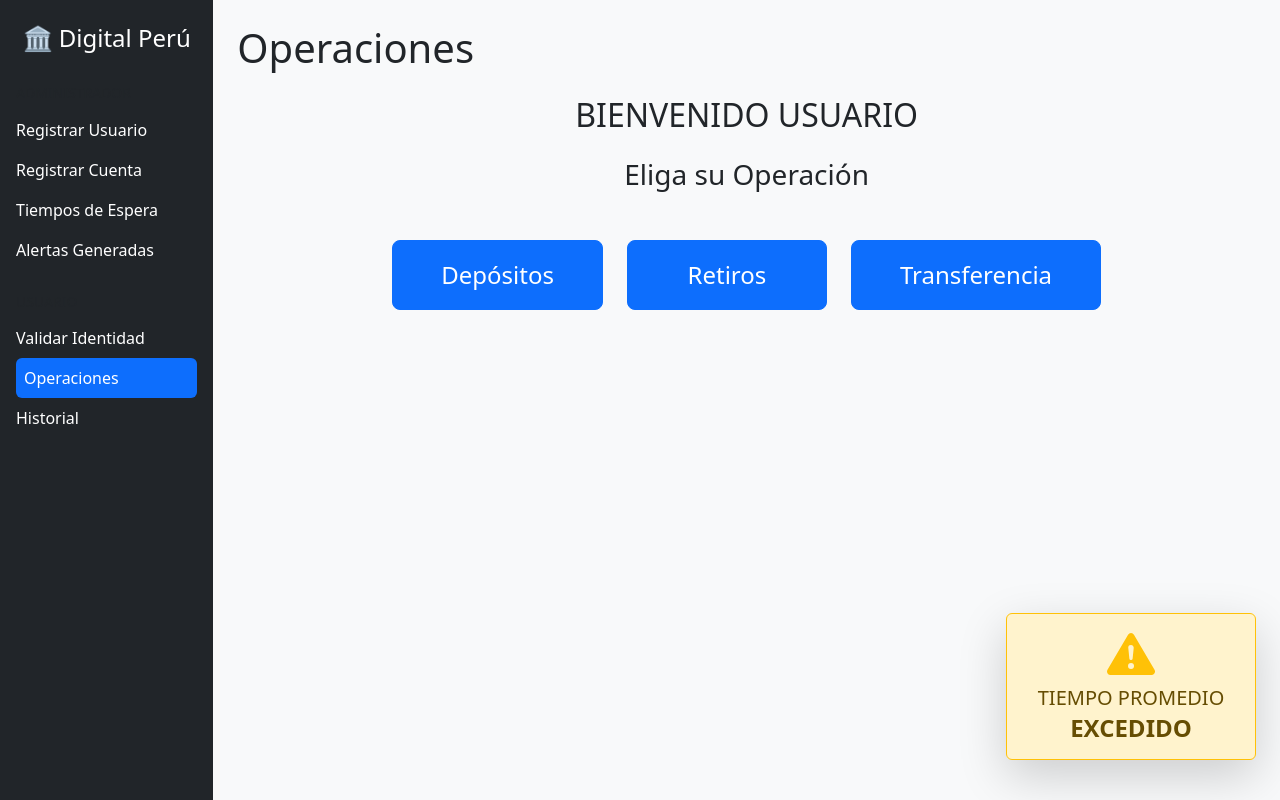
After one commit to chaufalover/herramientas-de-desarrollo, a Python web app: template plataforma/java-spring/digitalperu/src/main/resources/templates/admin/operaciones.html in a window 1280 px wide. The commit adds this page. Run offline with Jinja, Linux system fonts and the light colour scheme; the template is opened without the code that fills it, so the values that code supplies are empty.

Commit message:
Agregue paginas restantes para el usuario

```diff
--- a/plataforma/java-spring/digitalperu/src/main/resources/templates/admin/alertas-generadas.html
+++ b/plataforma/java-spring/digitalperu/src/main/resources/templates/admin/alertas-generadas.html
@@ -18,14 +18,15 @@
                 <div class="px-3">
                     <div class="mb-4">
                         <h6 class="text-uppercase text-muted small">Administrador</h6>
-                        <a href="registro-usuario.html" class="text-white text-decoration-none d-block py-2">Registrar Cliente</a>
+                        <a href="customer" class="text-white text-decoration-none d-block py-2">Registrar Usuario</a>
+                        <a href="account" class="text-white text-decoration-none d-block py-2">Registrar Cuenta</a>
                         <a href="tiempos-espera.html" class="text-white text-decoration-none d-block py-2">Tiempos de Espera</a>
                         <a href="alertas-generadas.html" class="text-white text-decoration-none d-block py-2 bg-primary rounded px-2">Alertas Generadas</a>
                     </div>
                     <div class="mb-4">
                         <h6 class="text-uppercase text-muted small">Usuario</h6>
                         <a href="#" class="text-white text-decoration-none d-block py-2">Validar Identidad</a>
-                        <a href="#" class="text-white text-decoration-none d-block py-2">Operaciones</a>
+                        <a href="operaciones.html" class="text-white text-decoration-none d-block py-2">Operaciones</a>
                         <a href="#" class="text-white text-decoration-none d-block py-2">Historial</a>
                     </div>
                 </div>
--- /dev/null
+++ b/plataforma/java-spring/digitalperu/src/main/resources/templates/admin/operaciones.html
@@ -0,0 +1,70 @@
+<!DOCTYPE html>
+<html lang="es">
+<head>
+    <meta charset="UTF-8">
+    <meta name="viewport" content="width=device-width, initial-scale=1.0">
+    <title>Operaciones - Digital Perú</title>
+    <link href="https://cdn.jsdelivr.net/npm/bootstrap@5.3.0/dist/css/bootstrap.min.css" rel="stylesheet">
+</head>
+<body class="bg-light">
+    <div class="container-fluid">
+        <div class="row">
+            <!-- Sidebar -->
+            <!-- Sidebar -->
+            <div class="col-md-2 bg-dark text-white min-vh-100 p-0">
+                <div class="text-center py-4">
+                    <h4>🏛️ Digital Perú</h4>
+                </div>
+                <div class="px-3">
+                    <div class="mb-4">
+                        <h6 class="text-uppercase text-muted small">Administrador</h6>
+                        <a href="customer" class="text-white text-decoration-none d-block py-2 ">Registrar Usuario</a>
+                        <a href="account" class="text-white text-decoration-none d-block py-2">Registrar Cuenta</a>
+                        <a href="tiempos-espera.html" class="text-white text-decoration-none d-block py-2">Tiempos de Espera</a>
+                        <a href="alertas-generadas.html" class="text-white text-decoration-none d-block py-2">Alertas Generadas</a>
+                    </div>
+                    <div class="mb-4">
+                        <h6 class="text-uppercase text-muted small">Usuario</h6>
+                        <a href="#" class="text-white text-decoration-none d-block py-2">Validar Identidad</a>
+                        <a href="operaciones.html" class="text-white text-decoration-none d-block py-2 bg-primary rounded px-2">Operaciones</a>
+                        <a href="#" class="text-white text-decoration-none d-block py-2">Historial</a>
+                    </div>
+                </div>
+            </div>
+
+            <!-- Main Content -->
+            <div class="col-md-10 py-4">
+                <div class="container">
+                    <h1 class="mb-4">Operaciones</h1>
+                    <h2 class="text-center mb-4">BIENVENIDO USUARIO</h2>
+                    <h3 class="text-center mb-5">Eliga su Operación</h3>
+
+                    <!-- Botones de Operaciones -->
+                    <div class="d-flex justify-content-center gap-4 mb-5">
+                        <button class="btn btn-primary btn-lg px-5 py-3 fs-4" style="min-width: 200px;">Depósitos</button>
+                        <button class="btn btn-primary btn-lg px-5 py-3 fs-4" style="min-width: 200px;">Retiros</button>
+                        <button class="btn btn-primary btn-lg px-5 py-3 fs-4" style="min-width: 200px;">Transferencia</button>
+                    </div>
+
+                    <!-- Alerta de Tiempo -->
+                    <div class="position-fixed bottom-0 end-0 p-4" style="z-index: 1000;">
+                        <div class="alert alert-warning border-warning shadow-lg d-flex align-items-center" role="alert" style="min-width: 250px;">
+                            <div class="text-center flex-grow-1">
+                                <div class="mb-2">
+                                    <svg xmlns="http://www.w3.org/2000/svg" width="48" height="48" fill="currentColor" class="bi bi-exclamation-triangle-fill text-warning" viewBox="0 0 16 16">
+                                        <path d="M8.982 1.566a1.13 1.13 0 0 0-1.96 0L.165 13.233c-.457.778.091 1.767.98 1.767h13.713c.889 0 1.438-.99.98-1.767L8.982 1.566zM8 5c.535 0 .954.462.9.995l-.35 3.507a.552.552 0 0 1-1.1 0L7.1 5.995A.905.905 0 0 1 8 5zm.002 6a1 1 0 1 1 0 2 1 1 0 0 1 0-2z"/>
+                                    </svg>
+                                </div>
+                                <h5 class="mb-1">TIEMPO PROMEDIO</h5>
+                                <h4 class="mb-0 fw-bold">EXCEDIDO</h4>
+                            </div>
+                        </div>
+                    </div>
+                </div>
+            </div>
+        </div>
+    </div>
+
+    <script src="https://cdn.jsdelivr.net/npm/bootstrap@5.3.0/dist/js/bootstrap.bundle.min.js"></script>
+</body>
+</html>
--- a/plataforma/java-spring/digitalperu/src/main/resources/templates/admin/tiempos-espera.html
+++ b/plataforma/java-spring/digitalperu/src/main/resources/templates/admin/tiempos-espera.html
@@ -11,6 +11,7 @@
     <div class="container-fluid">
         <div class="row">
             <!-- Sidebar -->
+            <!-- Sidebar -->
             <div class="col-md-2 bg-dark text-white min-vh-100 p-0">
                 <div class="text-center py-4">
                     <h4>🏛️ Digital Perú</h4>
@@ -18,14 +19,15 @@
                 <div class="px-3">
                     <div class="mb-4">
                         <h6 class="text-uppercase text-muted small">Administrador</h6>
-                        <a href="registro-usuario.html" class="text-white text-decoration-none d-block py-2">Registrar Cliente</a>
+                        <a href="customer" class="text-white text-decoration-none d-block py-2">Registrar Usuario</a>
+                        <a href="account" class="text-white text-decoration-none d-block py-2">Registrar Cuenta</a>
                         <a href="tiempos-espera.html" class="text-white text-decoration-none d-block py-2 bg-primary rounded px-2">Tiempos de Espera</a>
                         <a href="alertas-generadas.html" class="text-white text-decoration-none d-block py-2">Alertas Generadas</a>
                     </div>
                     <div class="mb-4">
                         <h6 class="text-uppercase text-muted small">Usuario</h6>
                         <a href="#" class="text-white text-decoration-none d-block py-2">Validar Identidad</a>
-                        <a href="#" class="text-white text-decoration-none d-block py-2">Operaciones</a>
+                        <a href="operaciones.html" class="text-white text-decoration-none d-block py-2">Operaciones</a>
                         <a href="#" class="text-white text-decoration-none d-block py-2">Historial</a>
                     </div>
                 </div>
```
Also changed, not shown: plataforma/java-spring/digitalperu/pom.xml (+0 -9 lines), plataforma/java-spring/digitalperu/src/main/resources/templates/admin/registro-cuenta.html (+8 -11 lines), plataforma/java-spring/digitalperu/src/main/resources/templates/admin/registro-usuario.html (+8 -29 lines), plataforma/java-spring/digitalperu/src/main/resources/templates/admin/depositos.html (added), plataforma/java-spring/digitalperu/src/main/resources/templates/admin/retiros.html (added), plataforma/java-spring/digitalperu/src/main/resources/templates/admin/transferencias.html (added).
